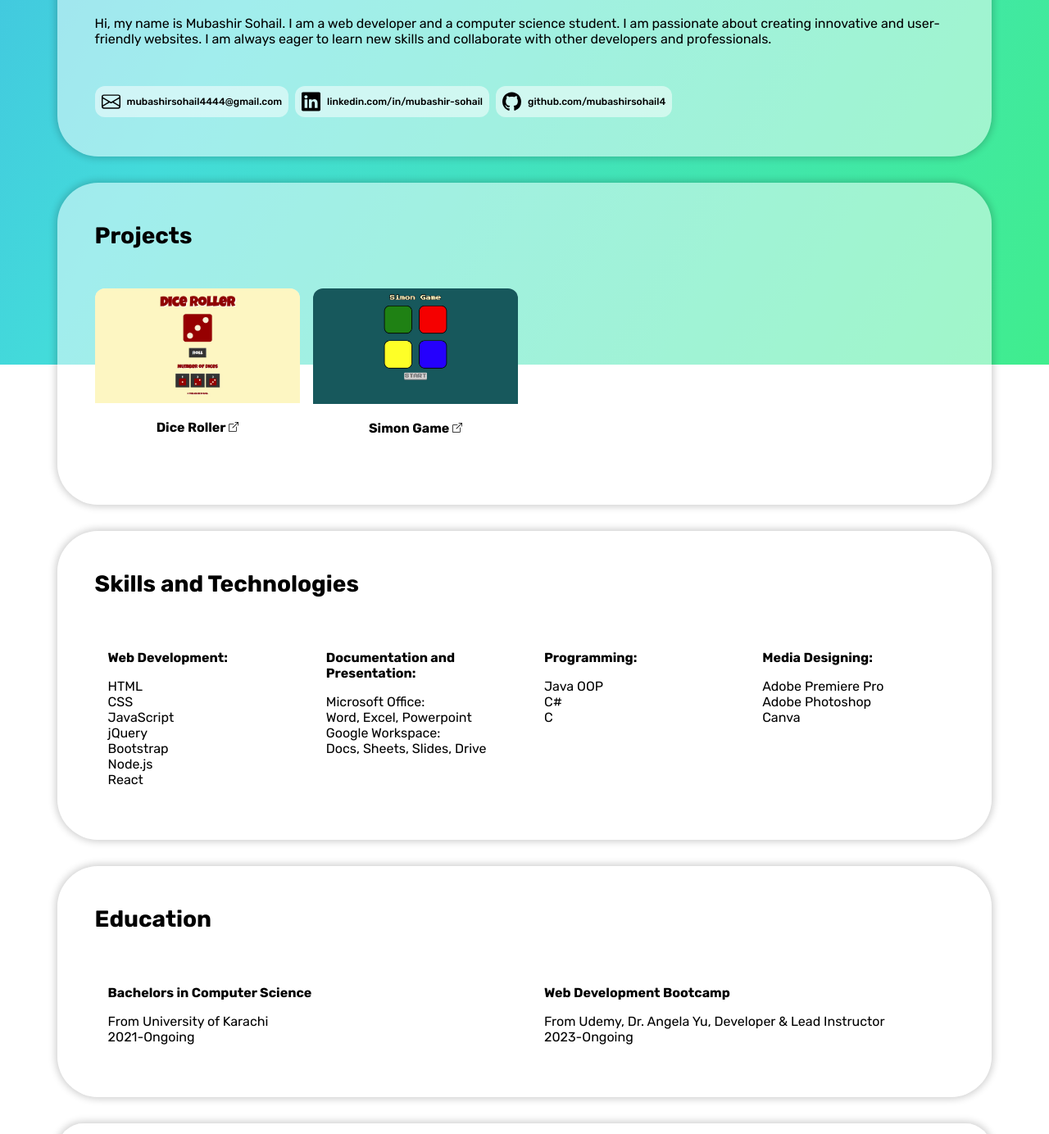
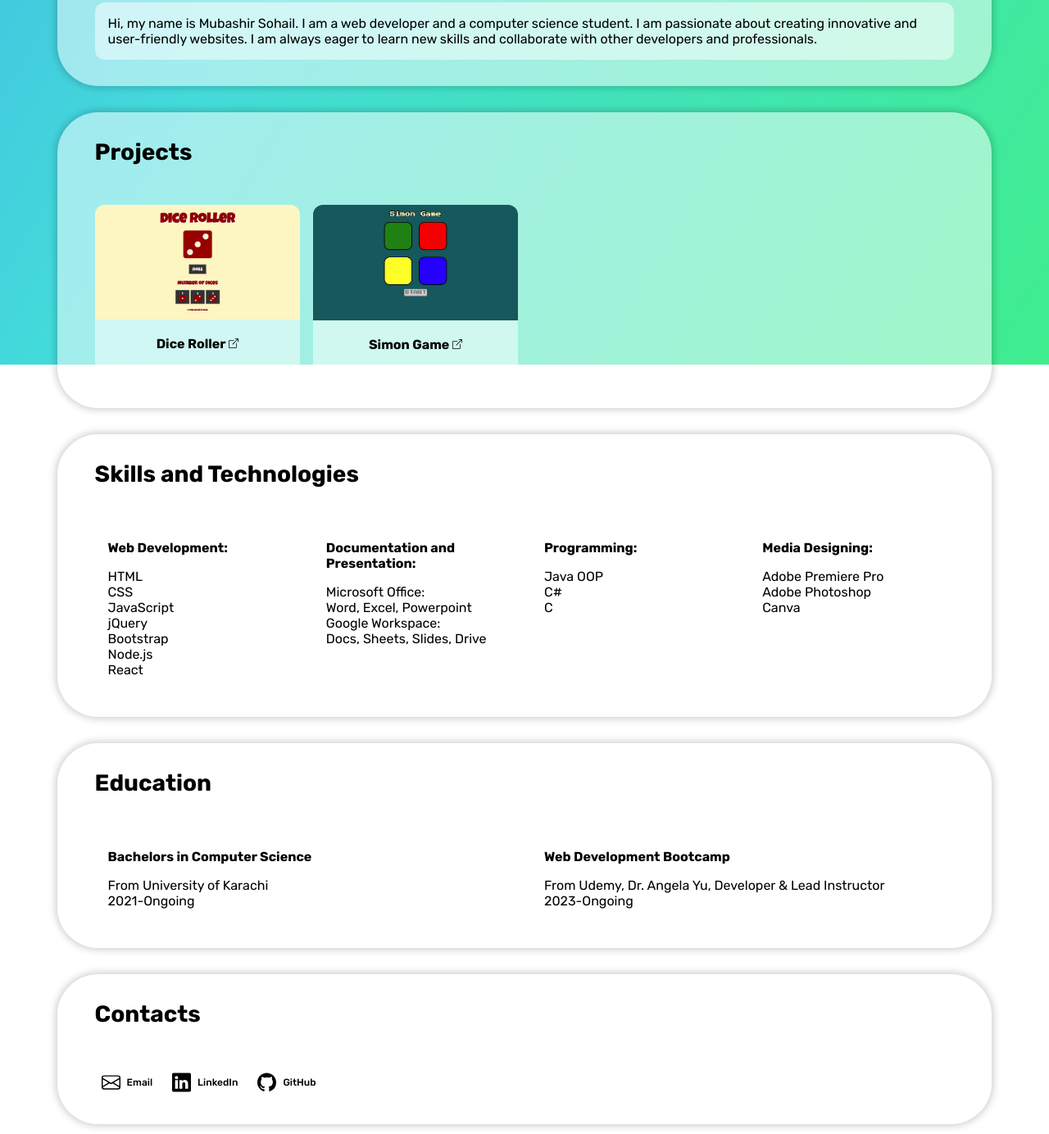
Before and after one commit to mubashirsohail4/personal-site, a plain HTML site: page index.html in a window 1280 px wide. Shown: the part 355-1739 px from the top of the page at 82% size. Drawn offline with Linux system fonts and the light colour scheme.

Commit message:
Design Changes
- Add Contacts card
- Remove contact details from title card and add into Contact card
- Move title para into child card
- Changes in margin and padding of h1 and h2

```diff
--- a/index.html
+++ b/index.html
@@ -20,25 +20,13 @@
               <!-- <img class="profile-image child-bg-clr" src="./src/assets/images/picture.webp" alt="my-picture" /> -->
             </div>
           </div>
-          <p class="title-para">
-            Hi, my name is Mubashir Sohail. I am a web developer and a computer
-            science student. I am passionate about creating innovative and
-            user-friendly websites. I am always eager to learn new skills and
-            collaborate with other developers and professionals.
-          </p>
-          <div class="socials">
-            <a class="link-button link-color child-bg-clr" href="mailto:mubashirsohail4444@gmail.com">
-              <img class="socail-icon" src="./src/assets/icons/envelope.svg" alt="Email" />
-              <p class="socail-text">mubashirsohail4444@gmail.com</p>
-            </a>
-            <a class="link-button link-color child-bg-clr" href="https://www.linkedin.com/in/mubashir-sohail/">
-              <img class="socail-icon" src="./src/assets/icons/linkedin.svg" alt="Github-Link" />
-              <p class="socail-text">linkedin.com/in/mubashir-sohail</p>
-            </a>
-            <a class="link-button link-color child-bg-clr" href="https://github.com/mubashirsohail4">
-              <img class="socail-icon" src="./src/assets/icons/github.svg" alt="Github-Link" />
-              <p class="socail-text">github.com/mubashirsohail4</p>
-            </a>
+          <div class="child-card child-bg-clr">
+            <p class="">
+              Hi, my name is Mubashir Sohail. I am a web developer and a computer
+              science student. I am passionate about creating innovative and
+              user-friendly websites. I am always eager to learn new skills and
+              collaborate with other developers and professionals.
+            </p>
           </div>
         </div>
         <div class="card">
@@ -116,6 +104,23 @@
             </div>
           </div>
         </div>
+        <div class="card">
+          <h2>Contacts</h2>
+          <div class="socials">
+            <a class="link-button link-color child-bg-clr" href="mailto:mubashirsohail4444@gmail.com">
+              <img class="socail-icon" src="./src/assets/icons/envelope.svg" alt="email" />
+              <p class="socail-text">Email</p>
+            </a>
+            <a class="link-button link-color child-bg-clr" href="https://www.linkedin.com/in/mubashir-sohail/">
+              <img class="socail-icon" src="./src/assets/icons/linkedin.svg" alt="linkedin-link" />
+              <p class="socail-text">LinkedIn</p>
+            </a>
+            <a class="link-button link-color child-bg-clr" href="https://github.com/mubashirsohail4">
+              <img class="socail-icon" src="./src/assets/icons/github.svg" alt="github-link" />
+              <p class="socail-text">GitHub</p>
+            </a>
+          </div>
+        </div>
         <div class="card footer">
           <p class="footer-text">©<span class="footer-date"> </span> Mubashir Sohail.</p>
         </div>
--- a/public/styles/style.css
+++ b/public/styles/style.css
@@ -25,6 +25,8 @@ body {
 h1 {
   /* bs display 3 */
   font-size: 4rem;
+  margin-top: 0;
+  margin-bottom: 48px;
 }
 
 h2 {
@@ -80,7 +82,7 @@ a {
   background-color: rgb(255 255 255 / 0.5);
   box-shadow: 0px 0px 10px 2px rgb(0 0 0 / 0.2);
   border-radius: 50px;
-  padding: 48px 4% 48px 4%;
+  padding: 32px 4% 32px 4%;
   margin-bottom: 32px;
 }
 
@@ -111,10 +113,6 @@ a {
   gap: 8px;
   align-items: center;
   justify-items: center;
-}
-
-.title {
-  margin: 0;
 }
 
 .title-para {
```
